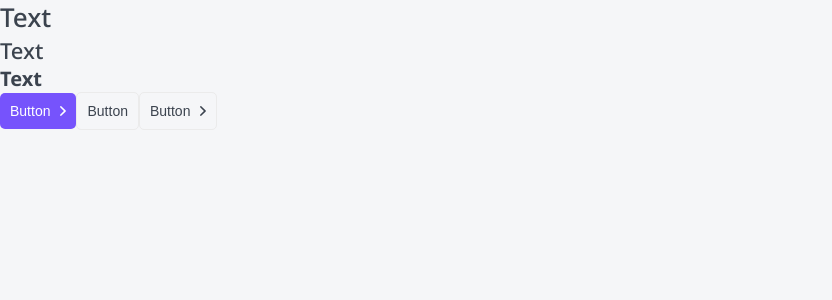
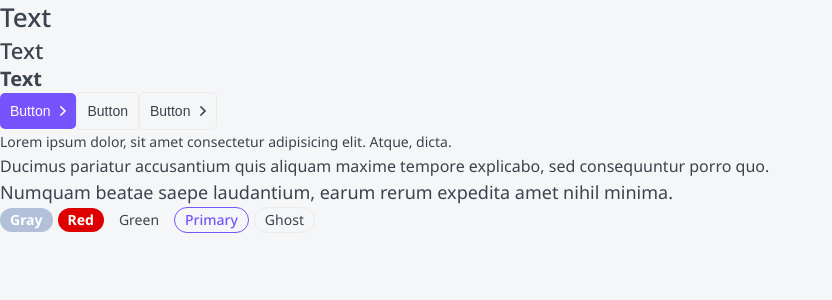
Before and after one commit to alexlibre/react-course, a Next.js app: page / in a window 1280 px wide. Shown: the top 300 px of the page, without its empty margins (0-832 px from the left). Built offline with nearby package versions, Linux system fonts and the light colour scheme.

Commit message:
add tag and paragraph components

```diff
--- a/components/Button/Button.module.css
+++ b/components/Button/Button.module.css
@@ -49,6 +49,7 @@
 
 .arrow {
 	display: inline-block;
+
 	margin-left: 10px;
 }
 
--- /dev/null
+++ b/components/P/P.module.css
@@ -0,0 +1,21 @@
+.paragraph {
+	margin: 0;
+}
+
+.small {
+	font-size: 14px;
+	font-weight: 400;
+	line-height: 24px;
+}
+
+.medium {
+	font-size: 16px;
+	font-weight: 400;
+	line-height: 24px;
+}
+
+.large {
+	font-size: 18px;
+	font-weight: 400;
+	line-height: 29px;
+}
--- /dev/null
+++ b/components/P/P.props.ts
@@ -0,0 +1,6 @@
+import { HTMLAttributes, DetailedHTMLProps, ReactNode } from "react";
+
+export interface PProps extends DetailedHTMLProps<HTMLAttributes<HTMLParagraphElement>, HTMLParagraphElement> {
+    children: ReactNode;
+    size?: 's' | 'm' | 'l';
+}
--- /dev/null
+++ b/components/P/P.tsx
@@ -0,0 +1,18 @@
+import { PProps } from './P.props';
+import styles from './P.module.css';
+import cn from 'classnames';
+
+export const P = ({ size = 'm', children, className, ...props }: PProps): JSX.Element => {
+    return (
+        <p
+            className={cn(styles.paragraph, className, {
+                [styles.small]: size === 's',
+                [styles.medium]: size === 'm',
+                [styles.large]: size === 'l'
+            })}
+            {...props}
+        >
+            {children}
+        </p>
+    );
+};
--- /dev/null
+++ b/components/Tag/Tag.module.css
@@ -0,0 +1,54 @@
+.tag {
+	display: inline-block;
+
+	box-sizing: border-box;
+	margin-right: 5px;
+
+	border-radius: 20px;
+}
+
+.small {
+	padding: 5px 10px;
+
+	font-size: 12px;
+	line-height: 12px;
+}
+
+.medium {
+	padding: 5px 10px;
+
+	font-size: 14px;
+	line-height: 14px;
+}
+
+.ghost {
+	border: 1px solid var(--gray-light);
+}
+
+.red {
+	color: var(--white);
+	background: #DE0000;
+
+	font-weight: 700;
+}
+
+.gray {
+	color: var(--white);
+	background: #B3C0D9;
+
+	font-weight: 700;
+}
+
+.green {
+	color: var(--green);
+	background: var(--green-light);
+
+	font-weight: 700;
+}
+
+.primary {
+	color: var(--primary);
+	border: 1px solid var(--primary);
+
+	font-weight: 500;
+}
--- /dev/null
+++ b/components/Tag/Tag.tsx
@@ -0,0 +1,21 @@
+import { TagProps } from './Tag.props';
+import styles from './Tag.module.css';
+import cn from 'classnames';
+
+export const Tag = ({ size = 'm', children, color = 'ghost', className, ...props }: TagProps): JSX.Element => {
+    return (
+        <div
+            className={cn(styles.tag, className, {
+                [styles.small]: size == 's',
+                [styles.medium]: size == 'm',
+                [styles.ghost]: color == 'ghost',
+                [styles.red]: color == 'red',
+                [styles.gray]: color == 'gray',
+                [styles.primary]: color == 'primary',
+            })}
+            {...props}
+        >
+            {children}
+        </div>
+    );
+};
--- a/components/index.ts
+++ b/components/index.ts
@@ -1,2 +1,4 @@
 export * from './Htag/Htag';
 export * from './Button/Button';
+export * from './P/P';
+export * from './Tag/Tag';
--- a/pages/index.tsx
+++ b/pages/index.tsx
@@ -1,4 +1,4 @@
-import { Button, Htag } from "../components";
+import { Button, Htag, P, Tag } from "../components";
 
 export default function Home(): JSX.Element {
   return (
@@ -9,6 +9,14 @@ export default function Home(): JSX.Element {
       <Button appearance='primary' arrow='right'>Button</Button>
       <Button appearance='ghost'>Button</Button>
       <Button appearance='ghost' arrow='right'>Button</Button>
+      <P size='s'>Lorem ipsum dolor, sit amet consectetur adipisicing elit. Atque, dicta.</P>
+      <P>Ducimus pariatur accusantium quis aliquam maxime tempore explicabo, sed consequuntur porro quo.</P>
+      <P size='l'>Numquam beatae saepe laudantium, earum rerum expedita amet nihil minima.</P>
+      <Tag color='gray'>Gray</Tag>
+      <Tag color='red'>Red</Tag>
+      <Tag color='green'>Green</Tag>
+      <Tag color='primary'>Primary</Tag>
+      <Tag>Ghost</Tag>
     </>
   );
 }
```
Also changed, not shown: components/Tag/Tag.props.ts (added, +8 -0 lines).
